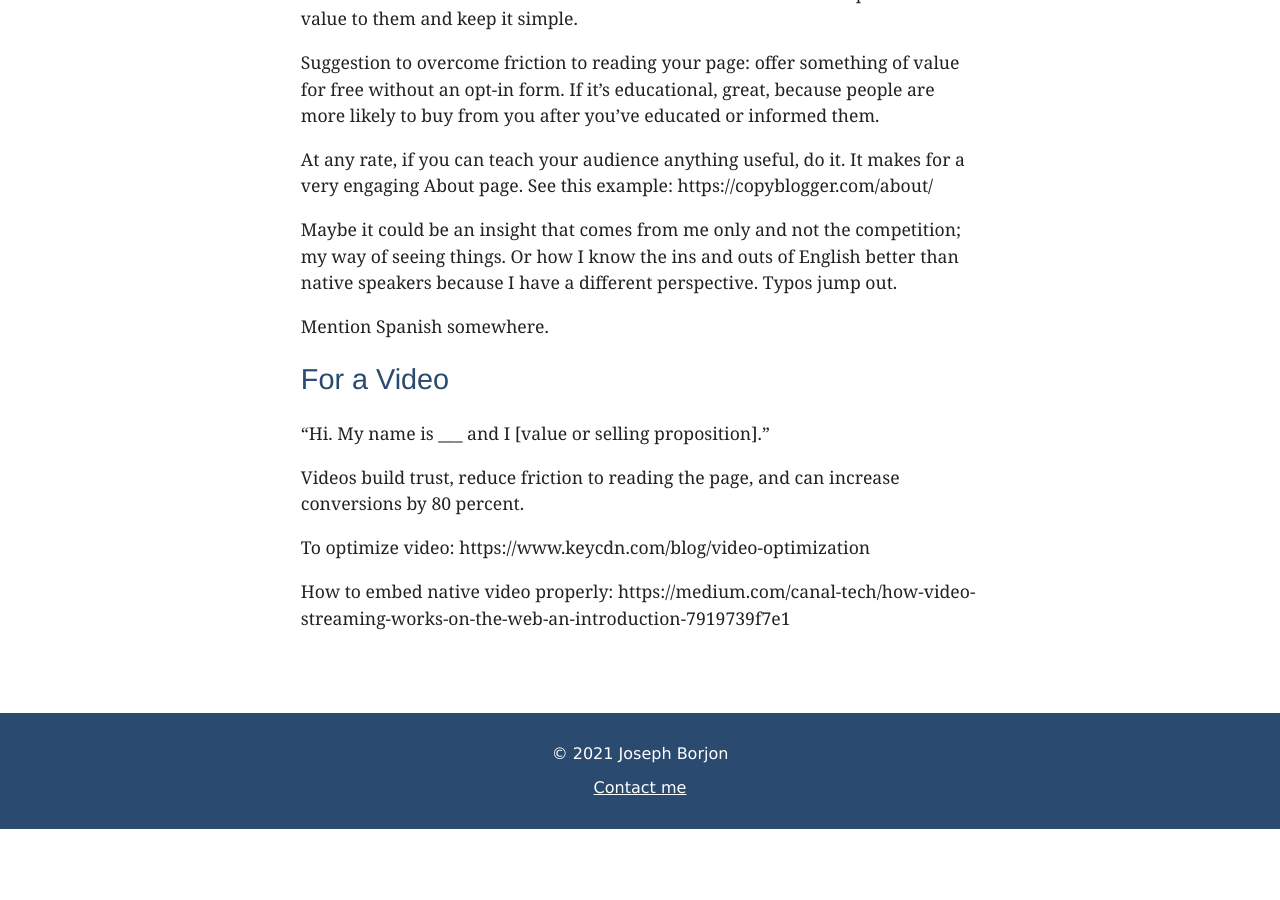
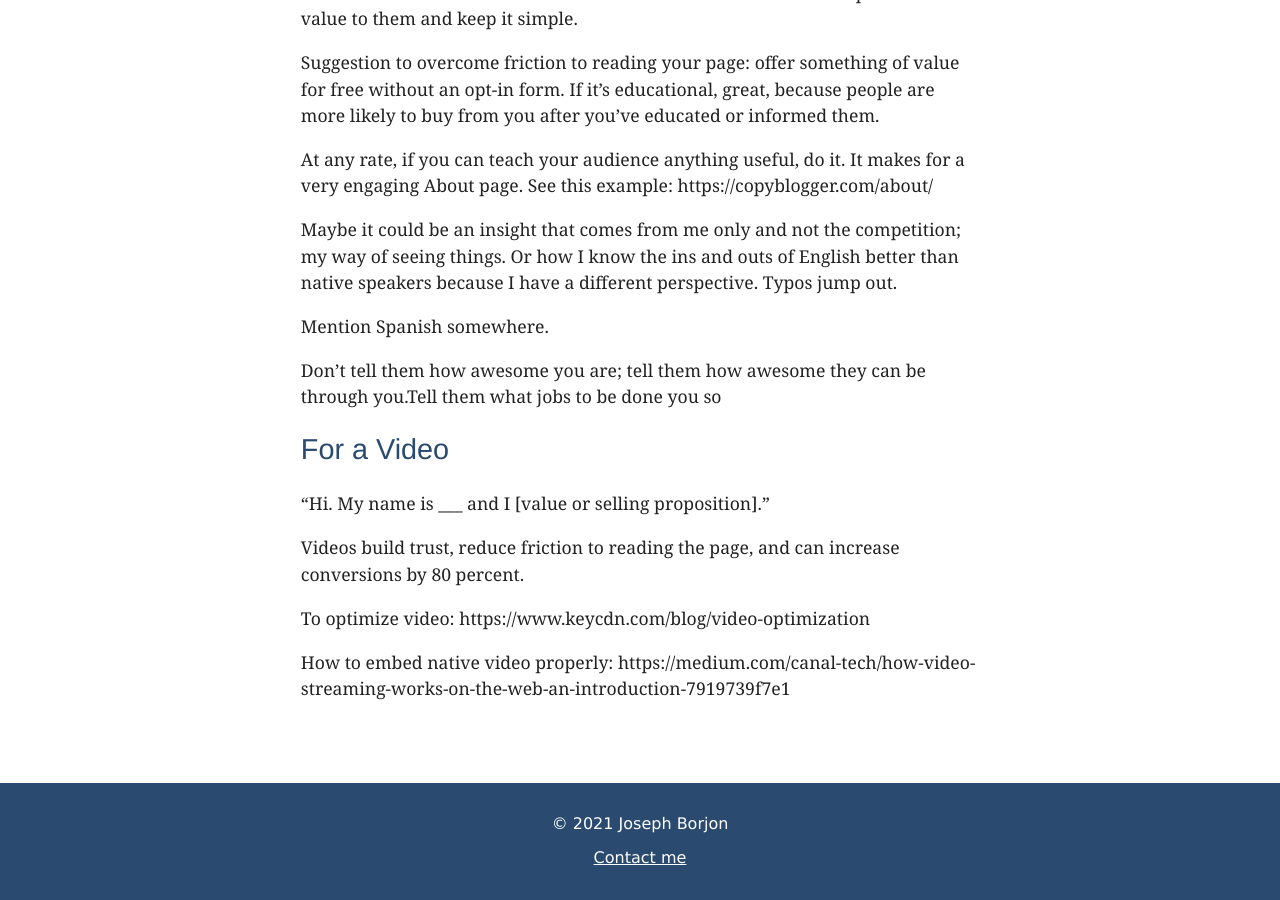
Before and after one commit to jborjon/jborjon.github.io, a Jekyll site: the page built from about-page-notes.md, in a window 1280 px wide and 900 px high, scrolled down 1112 px. Built offline with Jekyll 4.4.1, drawn with Linux system fonts in a browser that asks for light colours; some web fonts are replaced; our own code applies the rules of GitHub Pages for plain Markdown files; before the commit the page ends 1941 px from its top, so only the background shows below that.

Commit message:
Add small note about About

```diff
--- a/about-page-notes.md
+++ b/about-page-notes.md
@@ -32,6 +32,8 @@ Maybe it could be an insight that comes from me only and not the competition; my
 
 Mention Spanish somewhere.
 
+Don't tell them how awesome you are; tell them how awesome they can be through you.Tell them what jobs to be done you so
+
 ## For a Video
 
 "Hi. My name is ___ and I [value or selling proposition]."
```
